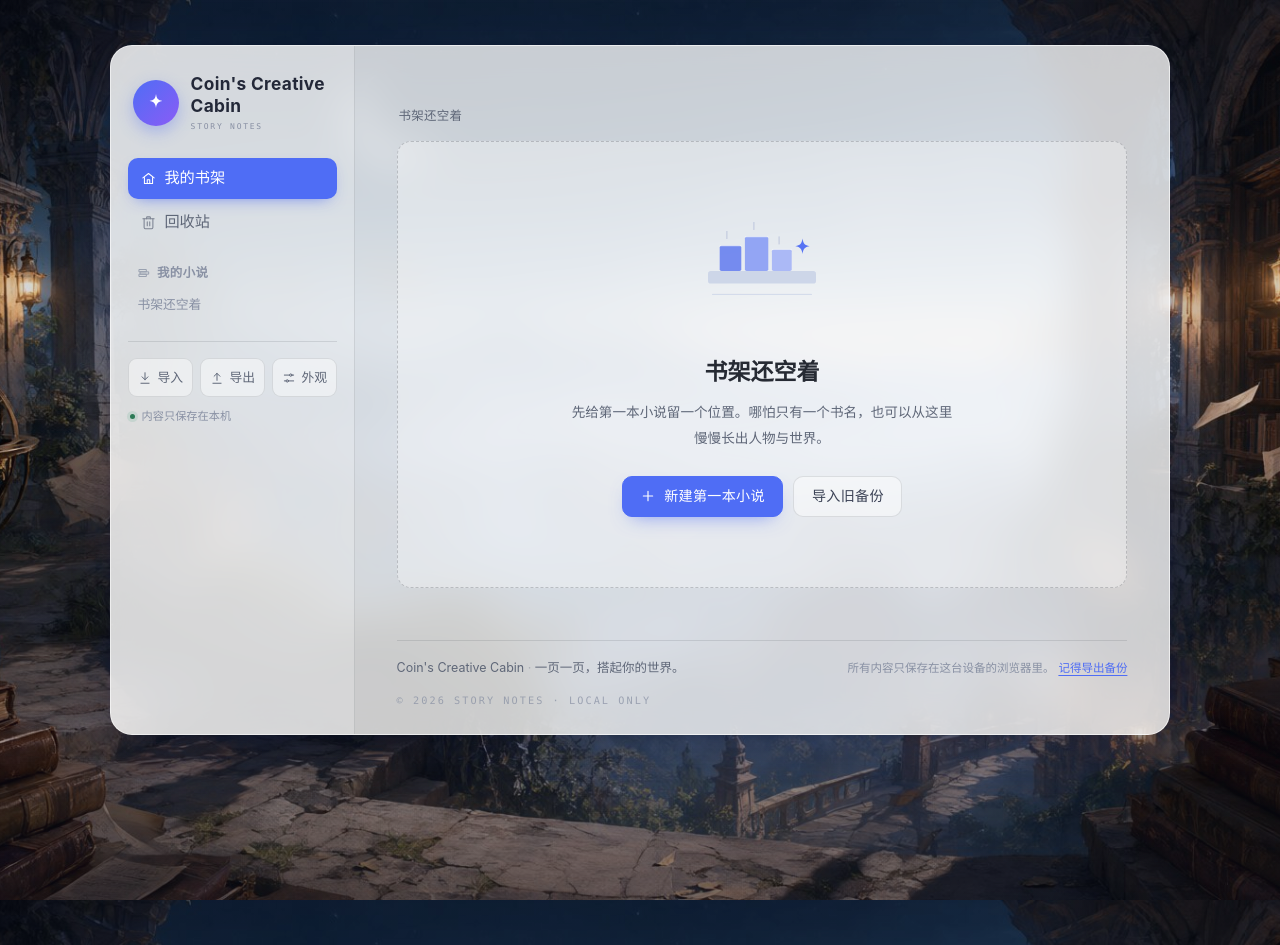
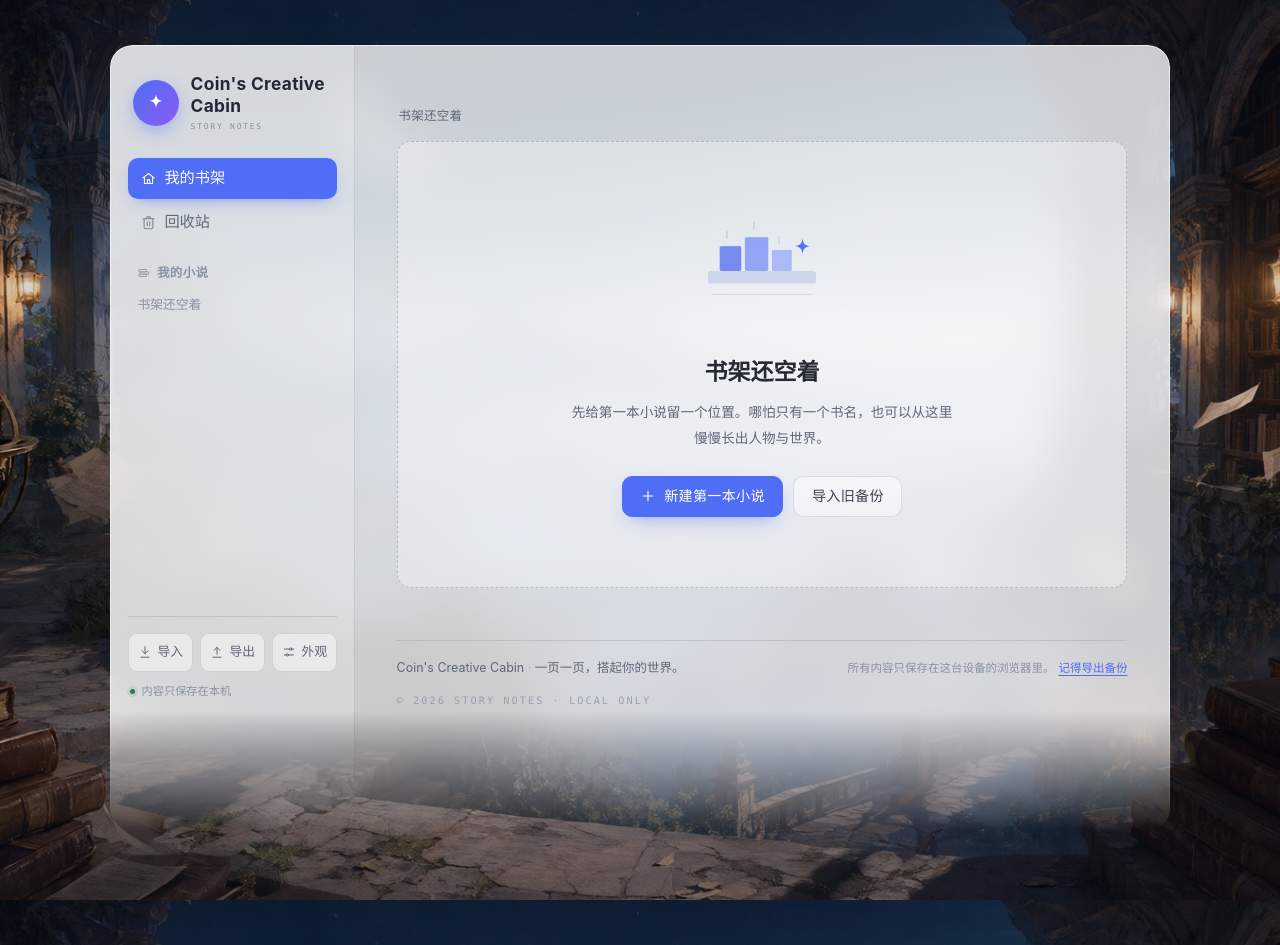
Before and after one commit to fakeCoin5647/fakeCoin5647.github.io, a Jekyll site: the page built from index.html, in a window 1280 px wide. Built offline with Jekyll 4.4.1, drawn with Linux system fonts in a browser that asks for light colours.

Commit message:
书架页加长并底部渐隐

```diff
--- a/assets/css/theme.css
+++ b/assets/css/theme.css
@@ -2569,6 +2569,30 @@ body {
 
 /* ---------- 响应式 ---------- */
 
+@media (min-width: 881px) {
+  /* 书架少内容时也保持完整画布，底边渐隐进壁纸 */
+  #shelfView {
+    min-height: 450px;
+  }
+
+  .page:has(#shelfView:not([hidden])) .content {
+    padding-bottom: 120px;
+  }
+
+  .page:has(#shelfView:not([hidden])) .sidebar {
+    padding-bottom: 130px;
+  }
+
+  .page:has(#shelfView:not([hidden])) .sidebar-footer {
+    margin-top: auto;
+  }
+
+  .page:has(#shelfView:not([hidden])) {
+    -webkit-mask-image: linear-gradient(to bottom, #000 calc(100% - 120px), transparent 100%);
+    mask-image: linear-gradient(to bottom, #000 calc(100% - 120px), transparent 100%);
+  }
+}
+
 @media (max-width: 880px) {
   body {
     background-attachment: scroll, scroll;
```
